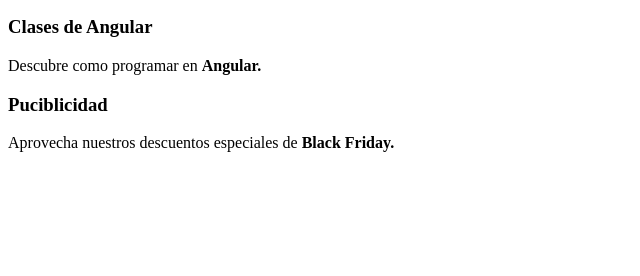
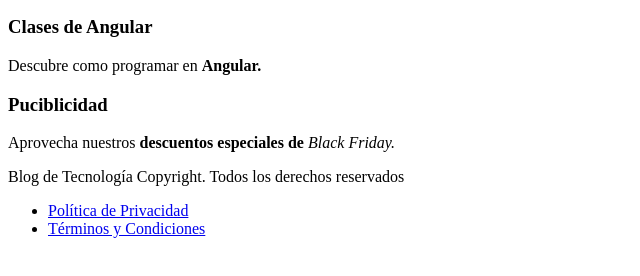
Before and after one commit to suslobo/html, a plain HTML site: page 011.etiqutas_semanticas.html in a window 1280 px wide. Shown: the part 262-538 px from the top of the page, without its empty margins (0-640 px from the left). Drawn offline with Linux system fonts and the light colour scheme.

Commit message:
etiquetas

```diff
--- a/011.etiqutas_semanticas.html
+++ b/011.etiqutas_semanticas.html
@@ -46,9 +46,19 @@
         <!-- área lateral de publicidad por ejemplo -->
         <aside>
             <h3>Puciblicidad</h3>
-            <p>Aprovecha nuestros descuentos especiales de <strong>Black Friday.</strong></p>
+            <p>Aprovecha nuestros <strong>descuentos especiales de</strong>  <em>Black Friday.</em></p>
         </aside>
     </main>
-
+        <!-- pie de pagina -->
+    <footer>
+        <p>Blog de Tecnología Copyright. Todos los derechos reservados</p>
+        <nav>
+            <ul>
+                <!-- enlace interno que n os lleva a la misma página, en este caso a la parte superior -->
+                <li><a href="#">Política de Privacidad</a></li>
+                <li><a href="#">Términos y Condiciones</a></li>
+            </ul>
+        </nav>
+    </footer>
 </body>
 </html>
```
